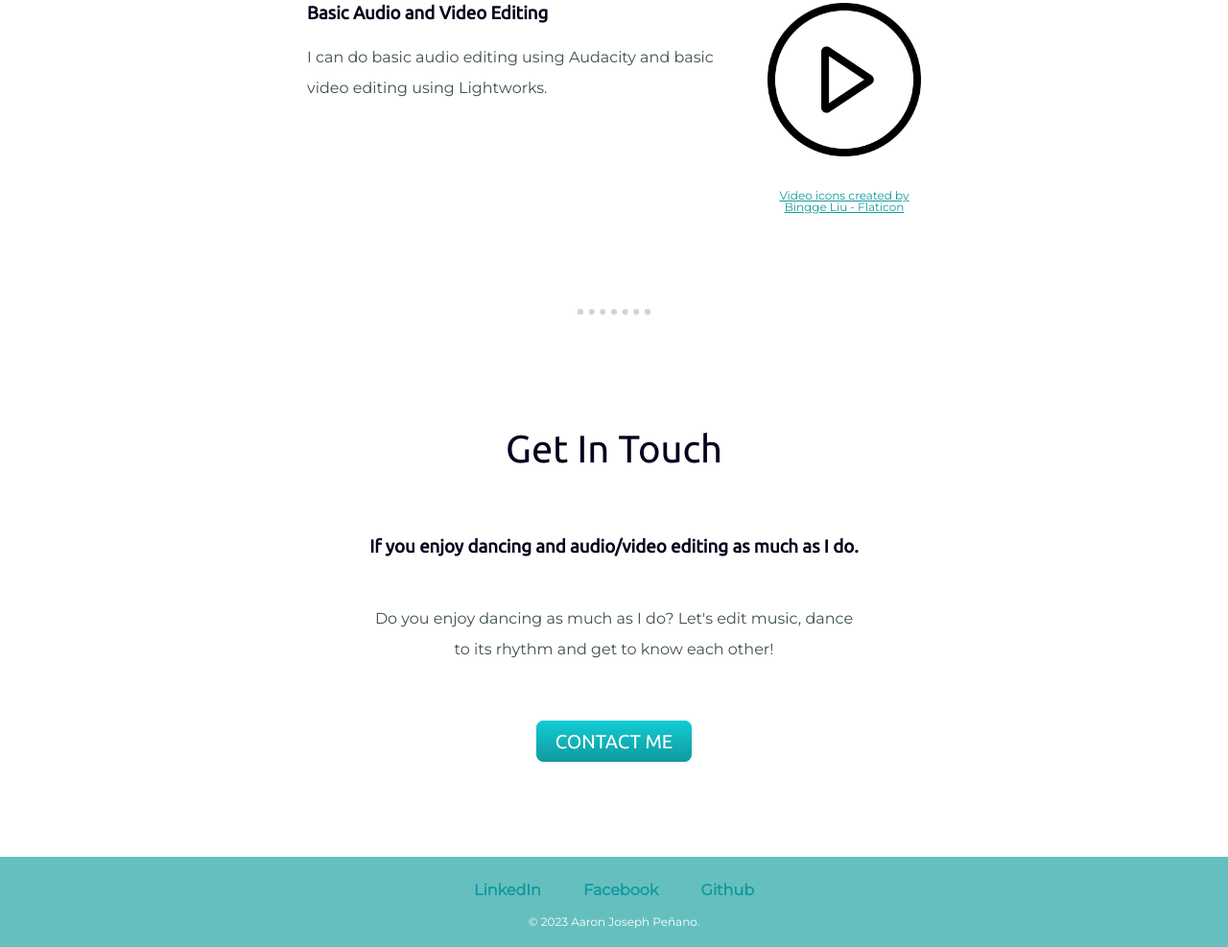
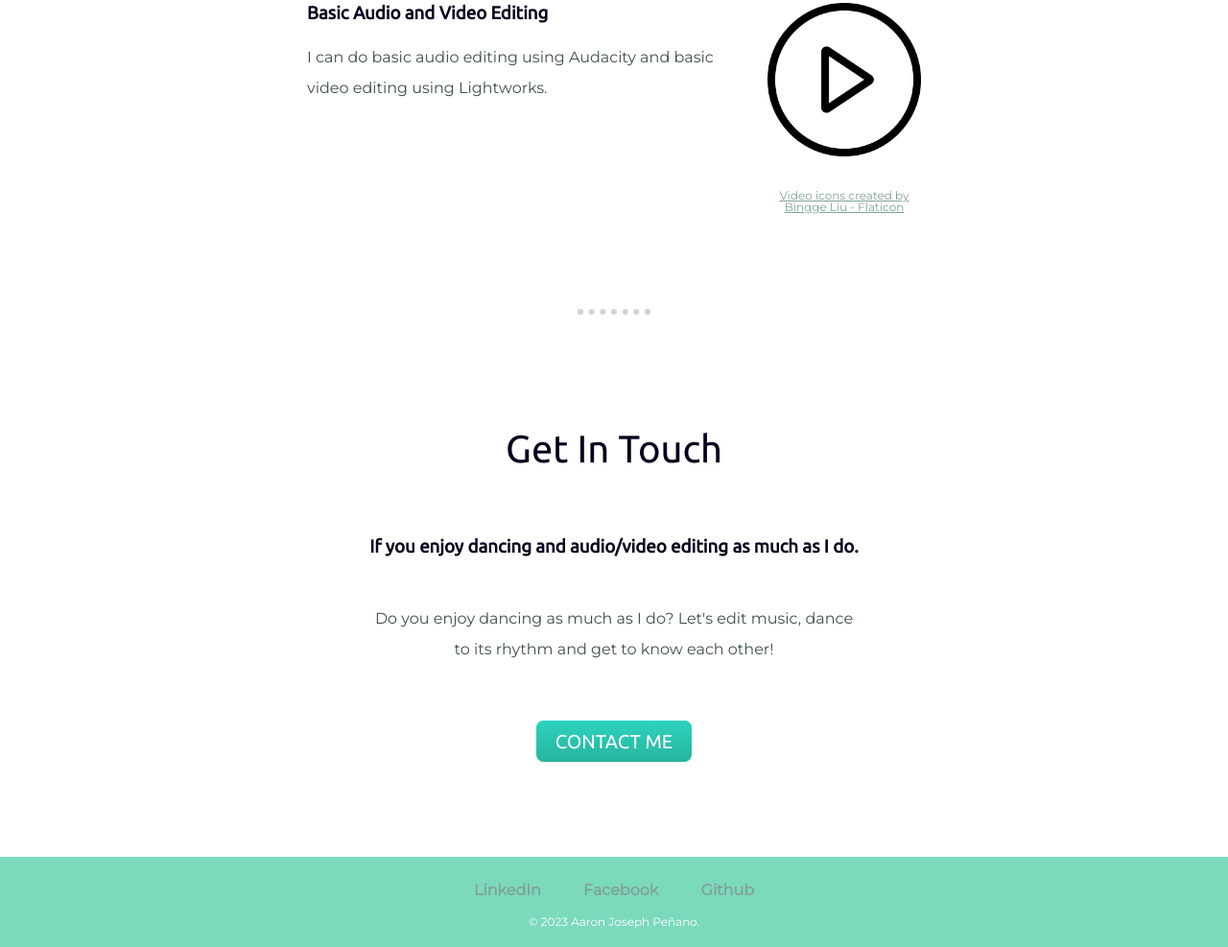
Before and after one commit to ajpenano/my-site, a plain HTML site: page index.html in a window 1280 px wide. Shown: the part 1881-2868 px from the top of the page at 96% size. Drawn offline with Linux system fonts and the light colour scheme.

Commit message:
Updated CSS 230213_2

```diff
--- a/css/styles.css
+++ b/css/styles.css
@@ -30,7 +30,7 @@ p{/*color: #301E67;*/
     line-height: 2;
 }
 
-a{color: #11999E;}
+a{/*color: #11999E;*/ color: #7FA398;}
 
 hr{
     border: dotted #D3D3D3 6px;
@@ -89,12 +89,12 @@ hr{
 .contact-message{width: 40%; margin: 40px auto 60px;}
 
 .btn{
-    background: #11cdd4;
-    background-image: -webkit-linear-gradient(top, #11cdd4, #11999e);
-    background-image: -moz-linear-gradient(top, #11cdd4, #11999e);
-    background-image: -ms-linear-gradient(top, #11cdd4, #11999e);
-    background-image: -o-linear-gradient(top, #11cdd4, #11999e);
-    background-image: linear-gradient(to bottom, #11cdd4, #11999e);
+    background: #2dd3bd;
+    background-image: -webkit-linear-gradient(top, #2dd3bd, #27b49e);
+    background-image: -moz-linear-gradient(top, #2dd3bd, #27b49e);
+    background-image: -ms-linear-gradient(top, #2dd3bd, #27b49e);
+    background-image: -o-linear-gradient(top, #2dd3bd, #27b49e);
+    background-image: linear-gradient(to bottom, #2dd3bd, #27b49e);
     -webkit-border-radius: 8;
     -moz-border-radius: 8;
     border-radius: 8px;
@@ -116,7 +116,8 @@ hr{
 
 .bottom-container{
     /*background-color: #B6EADA;*/
-    background-color: #66BFBF;
+    background-color:#7BD9BC;
+    /*background-color: #66BFBF;*/
     padding: 25px 0 2.5px;
 
 }
```
